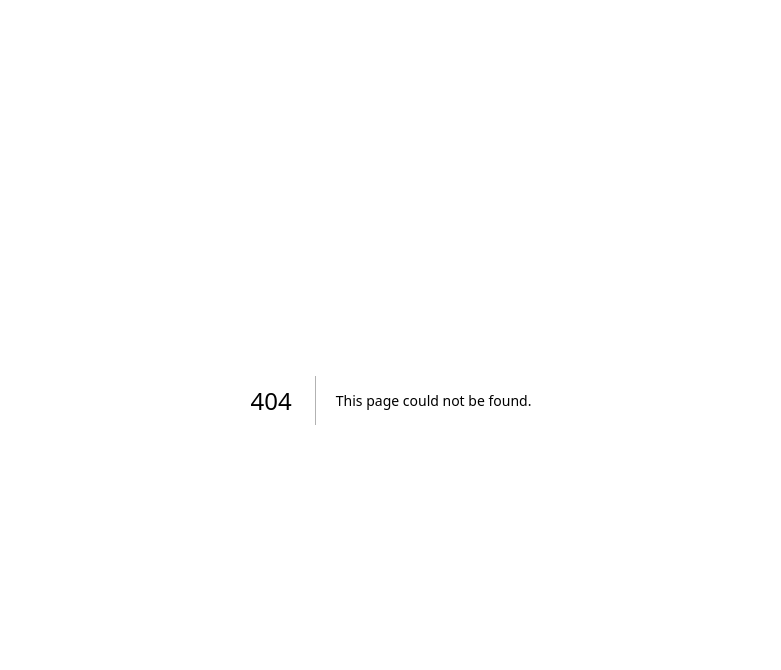
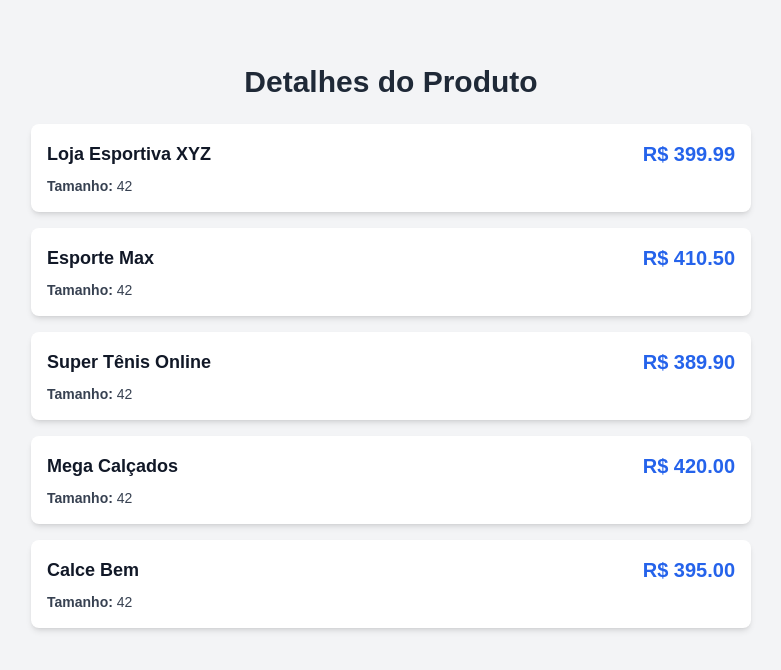
Before and after one commit to divinomarciok/frontend_leilao_project, a Next.js app: page /products/0 in a window 1280 px wide. Before the commit this address had no page. Shown: the top 670 px of the page, without its empty margins (249-1030 px from the left). Built offline with nearby package versions, Linux system fonts and the light colour scheme.

Commit message:
Criada a pagina que vai exibir os preços dos produtos

```diff
--- /dev/null
+++ b/app/components/productDetails.tsx
@@ -0,0 +1,36 @@
+// app/components/productDetails.tsx
+"use client";
+
+import React from "react";
+
+type ProductDetail = {
+  empresa: string;
+  preco: number;
+  tamanho: string;
+};
+
+const ProductDetails = ({ productDetails }: { productDetails: ProductDetail[] }) => {
+  return (
+    <div className="max-w-3xl mx-auto p-6">
+      <h2 className="text-3xl font-bold mb-6 text-center text-gray-800">Detalhes do Produto</h2>
+      <ul className="space-y-4">
+        {productDetails.map((detail, index) => (
+          <li
+            key={index}
+            className="bg-white p-4 rounded-lg shadow-md hover:shadow-lg transition-shadow duration-200"
+          >
+            <div className="flex justify-between items-center mb-2">
+              <h3 className="text-lg font-bold text-gray-900">{detail.empresa}</h3>
+              <span className="text-xl font-semibold text-blue-600">R$ {detail.preco.toFixed(2)}</span>
+            </div>
+            <p className="text-sm text-gray-700">
+              <strong>Tamanho:</strong> {detail.tamanho}
+            </p>
+          </li>
+        ))}
+      </ul>
+    </div>
+  );
+};
+
+export default ProductDetails;
--- /dev/null
+++ b/app/products/[id]/page.tsx
@@ -0,0 +1,48 @@
+// app/products/[id]/page.tsx
+import ProductDetails from "../../components/productDetails";
+
+const productDetailsData = [
+  {
+    empresa: "Loja Esportiva XYZ",
+    preco: 399.99,
+    tamanho: "42",
+  },
+  {
+    empresa: "Esporte Max",
+    preco: 410.50,
+    tamanho: "42",
+  },
+  {
+    empresa: "Super Tênis Online",
+    preco: 389.90,
+    tamanho: "42",
+  },
+  {
+    empresa: "Mega Calçados",
+    preco: 420.00,
+    tamanho: "42",
+  },
+  {
+    empresa: "Calce Bem",
+    preco: 395.00,
+    tamanho: "42",
+  },
+];
+
+interface ProductDetailsPageProps {
+  params: {
+    id: string;
+  };
+}
+
+export default function ProductDetailsPage({ params }: ProductDetailsPageProps) {
+  const { id } = params;
+
+  // Aqui você pode usar o `id` para buscar dados específicos, se necessário
+
+  return (
+    <main className="min-h-screen bg-gray-100 py-10">
+      <ProductDetails productDetails={productDetailsData} />
+    </main>
+  );
+}
```
